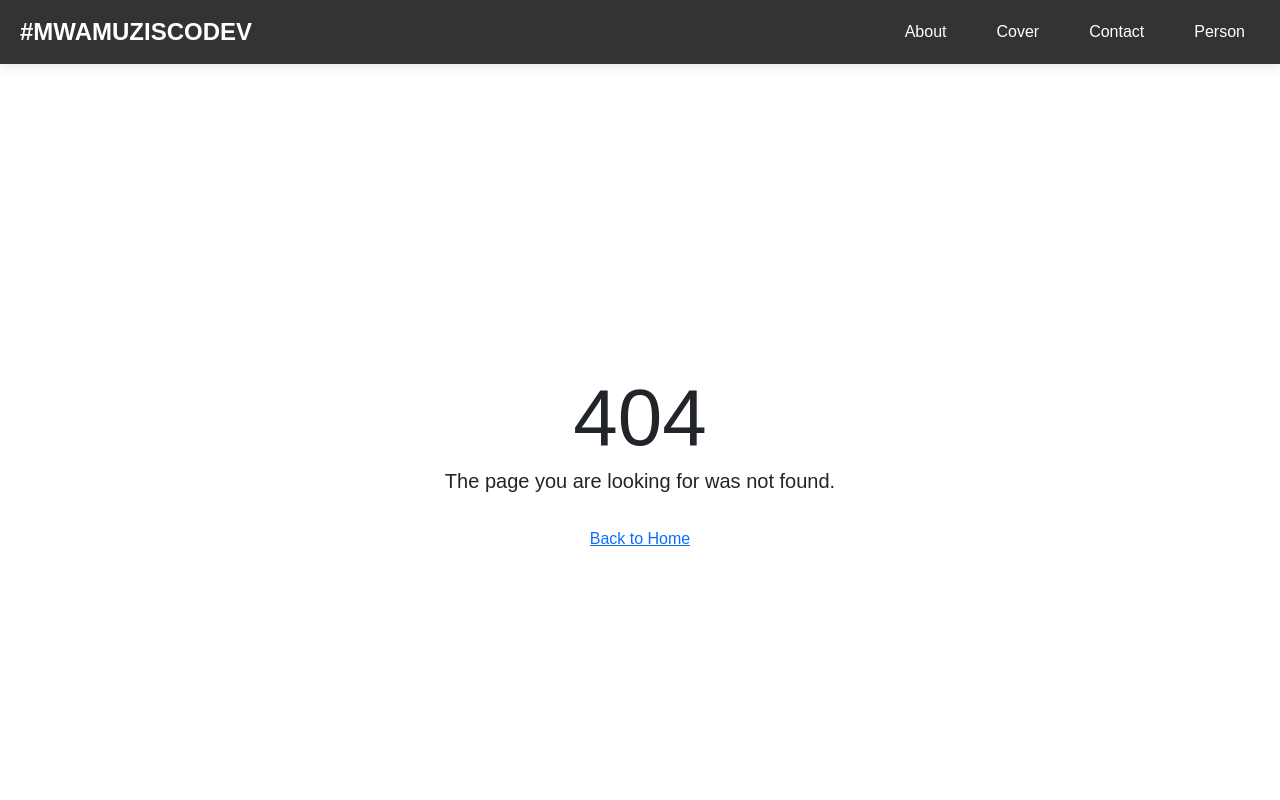
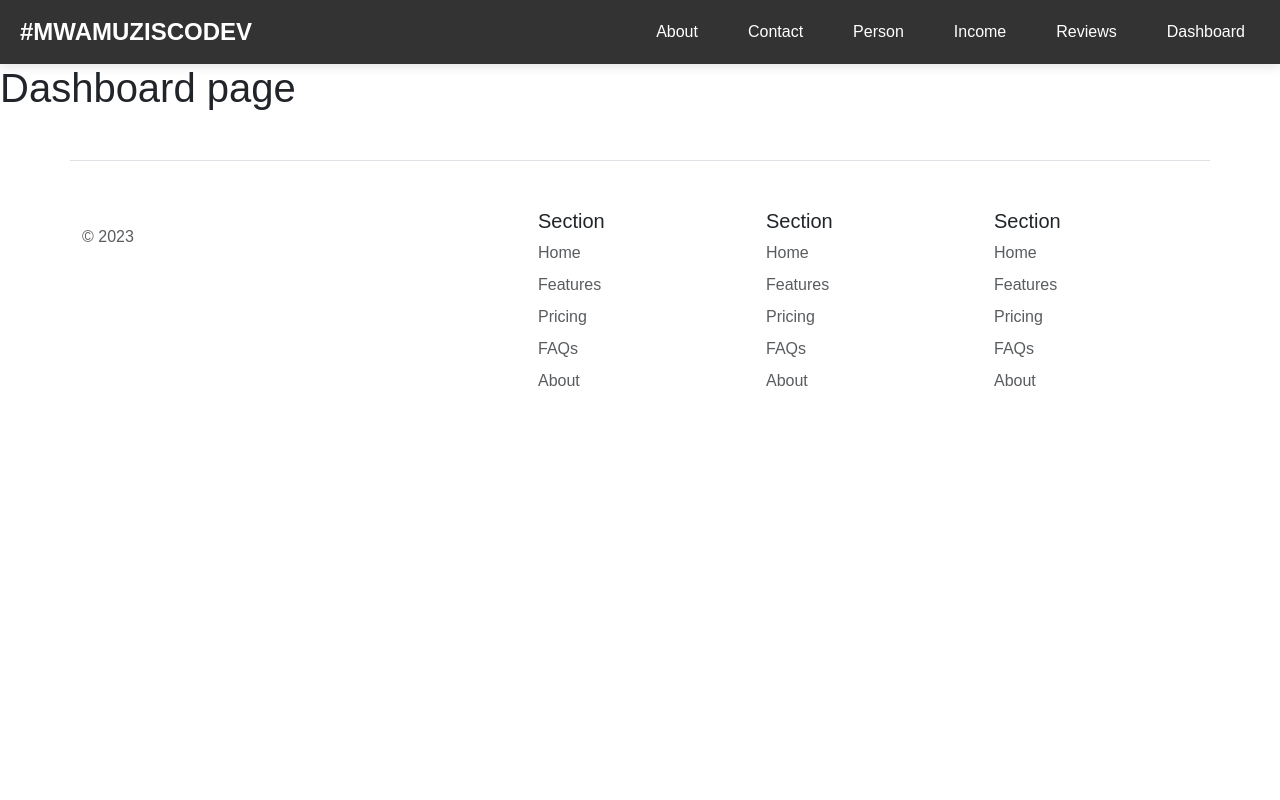
Before and after one commit to NORZACO/routing-react-lesson-v2, a React (Create React App) app: page /host in a window 1280 px wide. Shown: the top 800 px of the page. Built offline with nearby package versions, Linux system fonts and the light colour scheme; what miragejs would draw is missing.

Commit message:
fixing the navbar

```diff
--- /dev/null
+++ b/src/components/HostLayerout.jsx
@@ -0,0 +1,26 @@
+
+
+
+import React from 'react';
+import { Link } from "react-router-dom"
+
+export default function HostLayerout() {
+
+    return (
+        <>
+            <nav className='host-nav'>
+                <Link to="/host"> Dashboard </Link>
+                <Link to="/host/income"> Income </Link>
+                <Link to="/host/reviews"> Reviews </Link>
+            </nav>
+        </>
+    )
+};
+
+
+
+        // eslint-disable-next-line no-lone-blocks
+        {/* <Route path="/host" element={<HostLayerout />}>
+          <Route path="/host/income" element={<Income />} />
+          <Route path="/host/reviews" element={<Reviews />} />
+        </Route> */}
--- /dev/null
+++ b/src/components/LayOut.jsx
@@ -0,0 +1,16 @@
+
+import React from 'react';
+import { Outlet } from "react-router-dom"
+import Header from '../pages/Header';
+
+
+
+export default function LayOut() {
+
+    return (
+        <>
+            <Header />
+            <Outlet />
+        </>
+    )
+}
--- a/src/index.js
+++ b/src/index.js
@@ -1,42 +1,51 @@
 import React from 'react';
 import ReactDOM from 'react-dom/client';
-import { BrowserRouter, Routes, Route, Link } from "react-router-dom"
+import { BrowserRouter, Routes, Route } from "react-router-dom"
 import Home from "./pages/Home"
 import About from "./pages/About"
 import NoPage from "./pages/NoPage"
 // import './static/css/index.css';
 import './static/css/header.css';
-// import Cover from "./App"
+import Cover from "./App"
 import Vans from './pages/Vans';
 import PersonDetails from './pages/DetailsPage';
 import Footer from './pages/Footer';
 // import Heroes from './pages/Heroes';
 
+import Reviews from "./pages/Host/Reviews"
+import Income from "./pages/Host/Income"
+// import HostLayerout from './components/HostLayerout';
+// import Header from './pages/Header';
+
+import LayOut from "./components/LayOut"
+import Dashboard from './pages/Host/Dashboard';
 
 function App() {
   return (
     <BrowserRouter>
-      <header>
-        <Link className="site-logo" to="/"> #MWAMUZISCODEV </Link>
-        <nav>
-          <Link to="/about">About</Link>
-          <Link to="/cover">Cover</Link>
-          <Link to="/contact">Contact</Link>
-          <Link to="/persons">Person</Link>
-        </nav>
-      </header>
-      {/* < Heroes /> */}
       <Routes>
+      <Route element={<LayOut />}>
+        <Route path="*" element={<NoPage />} />
         <Route path="/" element={<Home />} />
-        {/* <Route path="/cover" element={<Cover />} /> */}
+        <Route path="/cover" element={<Cover />} />
         <Route path="/about" element={<About />} />
         <Route path="/persons" element={<Vans />} />
         <Route path="/persons/:id" element={<PersonDetails />} />
-        <Route path="*" element={<NoPage />} />
-        {/* BROKEN LINK */}
-        {/* <Route path="/persons/*" element={<NoPage />} /> */}
+
+
+        <Route path="/host" element={<Dashboard />} />
+        <Route path="/host/reviews" element={<Reviews />} />
+        <Route path="/host/income" element={<Income />} />
+
+
+
+
+
+
+
+        </Route>
       </Routes>
-      <Footer/>
+      <Footer />
     </BrowserRouter>
   )
 }
--- /dev/null
+++ b/src/pages/Header.js
@@ -0,0 +1,23 @@
+import { Link } from "react-router-dom"
+import React from 'react';
+
+export default function Header(){
+
+
+    return (
+        <>
+          <header>
+            <Link className="site-logo" to="/"> #MWAMUZISCODEV </Link>
+            <nav>
+              <Link to="/about">About</Link>
+              {/* <Link to="/cover">Cover</Link> */}
+              <Link to="/contact">Contact</Link>
+              <Link to="/persons">Person</Link>
+              <Link to="/host/income">Income </Link>
+              <Link to="/host/reviews"> Reviews </Link>
+              <Link to="/host"> Dashboard </Link>
+            </nav>
+          </header>
+        </>
+    )
+}
--- /dev/null
+++ b/src/pages/Host/Dashboard.jsx
@@ -0,0 +1,13 @@
+import React from 'react';
+import { Outlet } from "react-router-dom"
+
+export default function Dashboard() {
+
+
+    return (
+        <>
+            <h1> Dashboard page </h1>
+            <Outlet />
+        </>
+    )
+};
--- /dev/null
+++ b/src/pages/Host/Income.jsx
@@ -0,0 +1,13 @@
+import React from 'react';
+
+export default function Income(){
+
+
+    return (
+        <>
+            <div>
+                <h1> Income page </h1>
+            </div>
+        </>
+    )
+};
--- /dev/null
+++ b/src/pages/Host/Reviews.jsx
@@ -0,0 +1,13 @@
+import React from 'react';
+
+export default function Reviews(){
+
+
+    return (
+        <>
+            <div>
+                <h1> Reviews page </h1>
+            </div>
+        </>
+    )
+};
```
